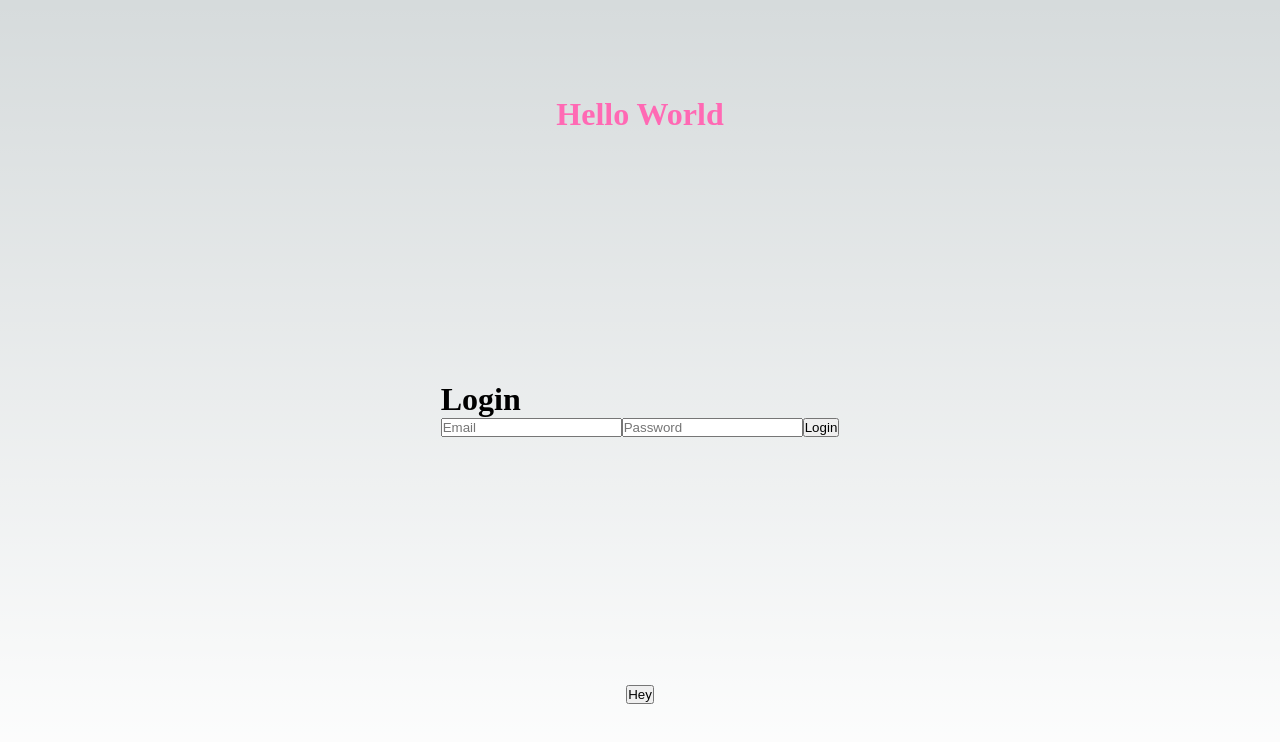
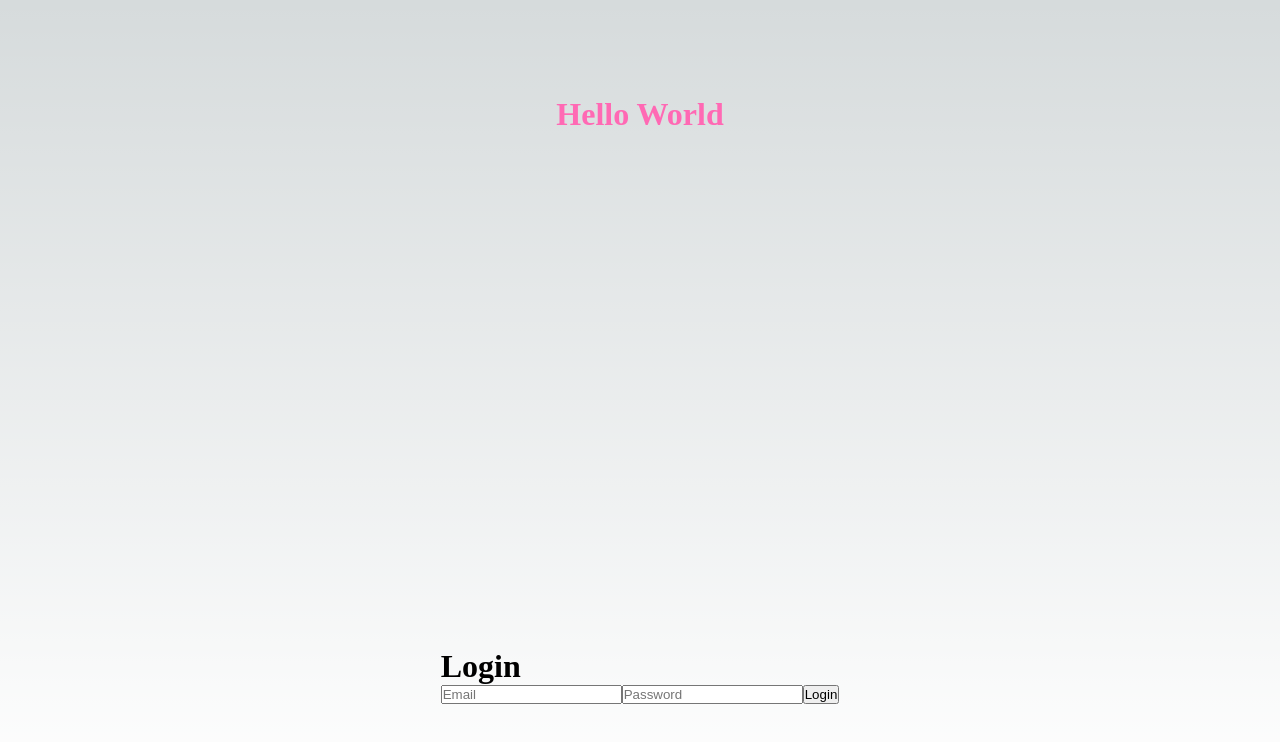
Before and after one commit to Satttoshi/cognito-webapp, a Next.js app: page / in a window 1280 px wide. Shown: the top 742 px of the page. Built offline with nearby package versions, Linux system fonts and the light colour scheme; no server answers.

Commit message:
docs: add env default

```diff
--- a/src/app/page.tsx
+++ b/src/app/page.tsx
@@ -13,9 +13,6 @@ export default function Home() {
     <main className={styles.main}>
       <StyledHeader>Hello World</StyledHeader>
       <Login />
-      <button onClick={() => console.log(process.env.NEXT_PUBLIC_TEST)}>
-        Hey
-      </button>
     </main>
   );
 }
```
Also changed, not shown: 1 other file (tests, documents, lock files or other folders).
